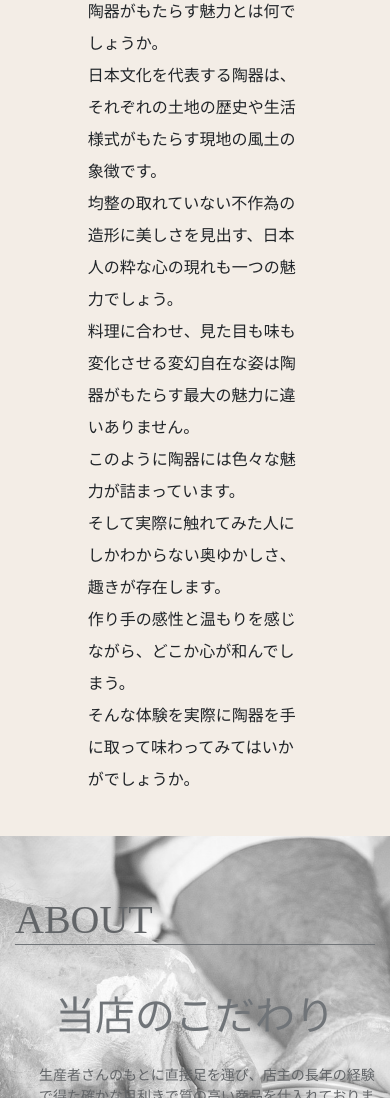
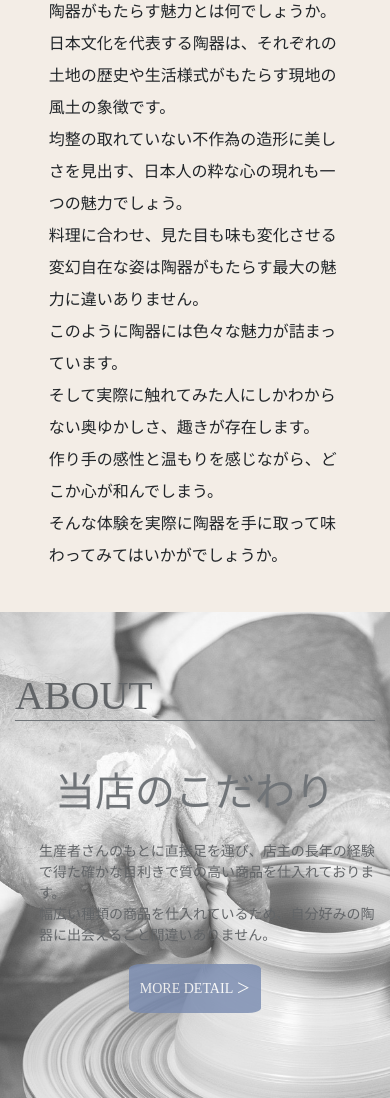
Before and after one commit to minto-d8y/corners_field, a plain HTML site: page index.html in a window 390 px wide. Shown: the part 575-1673 px from the top of the page. Drawn offline with nearby package versions, Linux system fonts and the light colour scheme.

Commit message:
Update styles.css

```diff
--- a/css/styles.css
+++ b/css/styles.css
@@ -74,6 +74,11 @@ html, body, div, span, object, iframe,
     margin:0 auto;
     padding:40px 0;
     width:55%;
+}
+@media screen and (max-width:767px){
+    .charm-para{
+        width:75%;
+    }
 }
 
 .charm-para h2{
```
